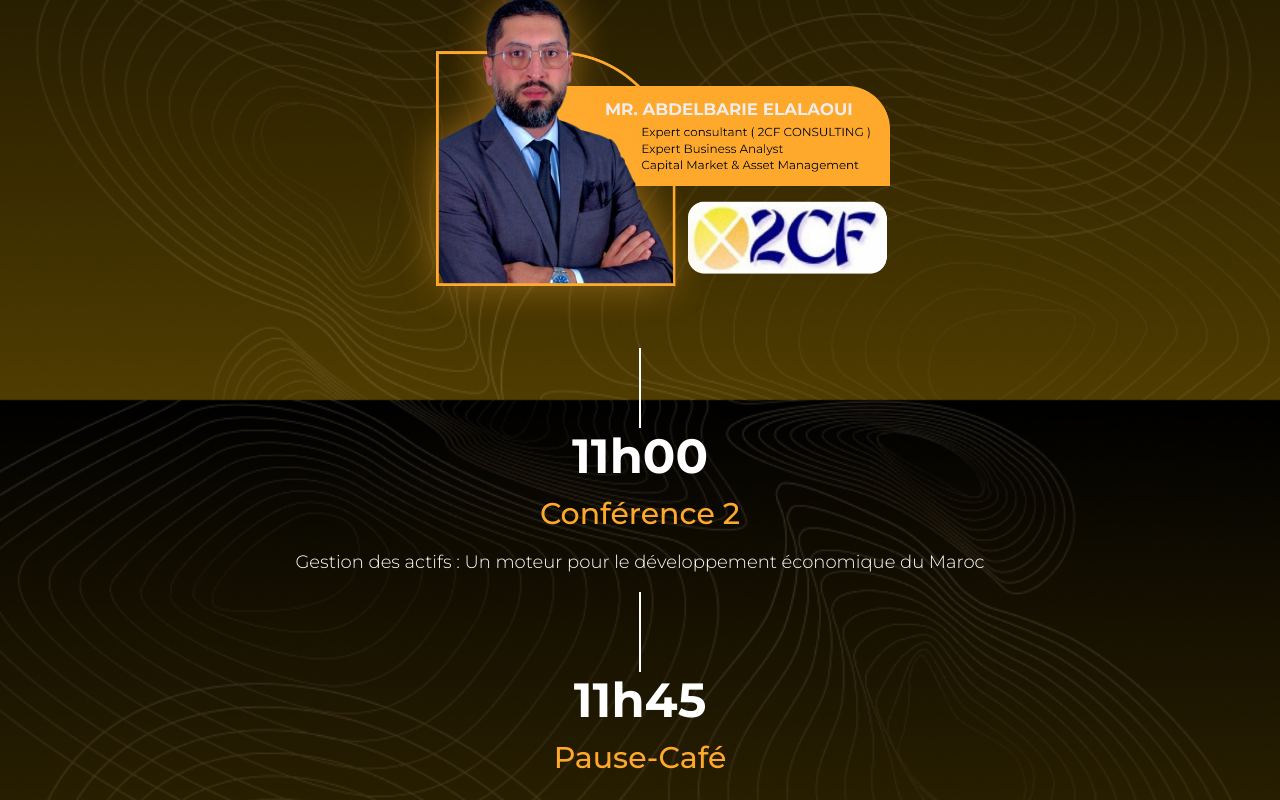
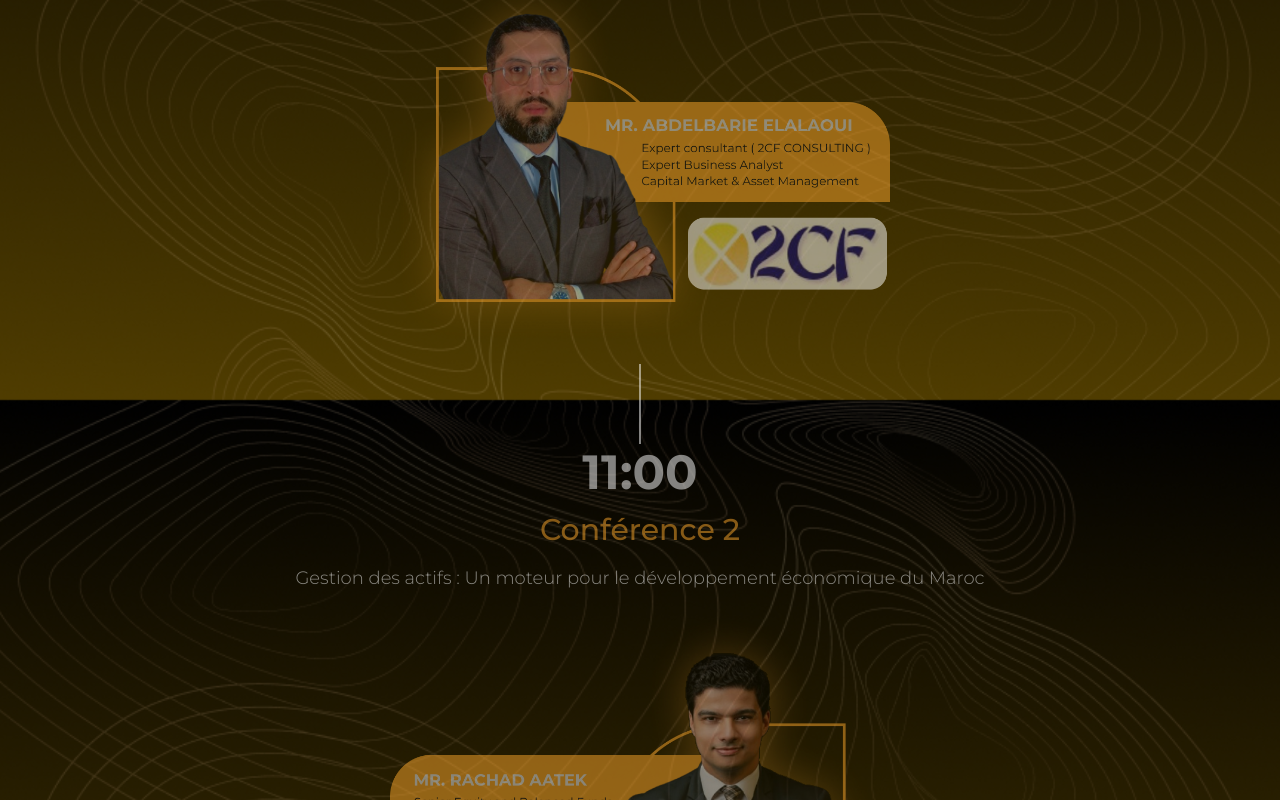
Before and after one commit to hassanelq/financial-day-planning, a Next.js app: page / in a window 1280 px wide. Shown: the part 2000-2800 px from the top of the page. Built offline with nearby package versions, Linux system fonts and the light colour scheme.

Commit message:
refactor: update programme structure to use arrays for images and standardize time format

```diff
--- a/app/page.js
+++ b/app/page.js
@@ -10,17 +10,17 @@ import comp from "../public/comp.png";
 export default function Home() {
   const programme = [
     {
-      time: "09h00",
+      time: "09:00",
       title: "Ouverture de la journée",
       details: [
         "Lecture de quelques versets du Coran par l’étudiant Mouad Sehlaoui",
         "Mot d'ouverture par le Directeur de l'ENSA-A, M. Hassan Hamdi",
         "Mot du coordinateur de la journée, M. Bou Mhamed Abdelhamid",
       ],
-      image: "",
+      images: [],
     },
     {
-      time: "10h00",
+      time: "10:00",
       title: "Conférence 1",
       details: [
         "L’Analyse quantitative dans la gestion des risques en Private equity",
@@ -28,86 +28,71 @@ export default function Home() {
       images: [conf1Img, conf3Img],
     },
     {
-      time: "11h00",
+      time: "11:00",
       title: "Conférence 2",
       details: [
         "Gestion des actifs : Un moteur pour le développement économique du Maroc",
       ],
-      image: [conf5Img],
+      images: [conf5Img],
     },
+    { time: "11:45", title: "Pause-Café", details: [], images: [] },
     {
-      time: "11h45",
-      title: "Pause-Café",
-      details: [],
-      images: "",
-    },
-    {
-      time: "12h15",
+      time: "12:15",
       title: "Conférence 3",
       details: ["Commando Front Office et les nouveaux horizons de la finance"],
       images: [conf4Img],
     },
     {
-      time: "12h45",
+      time: "12:45",
       title: "Conférence 4",
       details: ["Les Métiers de la Banque d’Investissement"],
       images: [conf2Img],
     },
+    { time: "13:30", title: "Pause Déjeuner", details: [], images: [] },
     {
-      time: "13h30",
-      title: "Pause Déjeuner",
+      time: "14:45",
+      title: "Lancement de la Plateforme",
       details: [],
-      images: "",
+      images: [],
     },
     {
-      time: "14h45",
-      title: "Lancement de la Plateforme",
-      details: [],
-      image: "",
+      time: "15:15",
+      title: "Présentation Étudiante (FID3)",
+      details: ["Présentation par Fatima Zahra Koukou"],
+      images: [],
     },
     {
-      time: "15h15",
-      title: "Présentation Étudiante (FID3)",
-      details: ["Présentation par Fatima Zahra Koukou"],
-      image: "",
-    },
-    {
-      time: "15h45",
+      time: "15:45",
       title: "Présentations Étudiants (FID2)",
       details: ["Bou Mhamed Abdelhamid", "Daniel Anonwodji"],
-      image: "",
+      images: [],
     },
+    { time: "16:15", title: "Compétition", details: [], images: [comp] },
     {
-      time: "16h15",
-      title: "Compétition",
-      details: [],
-      images: [comp],
-    },
-    {
-      time: "17h00",
+      time: "17:00",
       title: "Animation musicale",
       details: ["Gnaoua"],
-      image: "",
+      images: [],
     },
-    {
-      time: "Clôture de la Journée",
-      title: "",
-      details: [],
-      image: "",
-    },
+    { time: "20:00", title: "Clôture de la Journée", details: [], images: [] },
+    { time: "22:00", title: "Clôture de la Journée", details: [], images: [] },
+    { time: "23:00", title: "Clôture de la Journée", details: [], images: [] },
+    { time: "24:00", title: "Clôture de la Journée", details: [], images: [] },
   ];
+
+  const currentDate = new Date(); // Dynamically get today's date and time
 
   return (
     <section
       id="Programme"
       className="h-auto flex flex-col justify-center items-center text-center gap-14 px-[2vw] py-20"
     >
-      <div className="">
+      <div>
         <p className="text-[4rem] font-bold text-[#ffa92c] leading-none">
           Welcome
         </p>
         <p className="text-lg font-light">
-          to the 4th Edition of Financial day
+          to the 4th Edition of Financial Day
         </p>
       </div>
       <Image src={Logo} alt="Logo" className="w-[230px]" />
@@ -122,11 +107,34 @@ export default function Home() {
         <p className="text-xl">Tendances, Technologies et</p>
         <p className="text-xl">Opportunités de Marché</p>
       </div>
-      <div className="">
+      <div>
         <p className="text-[3rem] font-semibold pb-8 pt-16">Planning</p>
-        {programme.map((item, index) => (
+        {programme.map((item, index) => {
+          const eventStart = new Date("2024-11-20T" + item.time + ":00");
+          const nextEventStart =
+            index < programme.length - 1
+              ? new Date(
+                  currentDate.toDateString() + " " + programme[index + 1].time
+                )
+              : null;
+
+          const status =
+            eventStart < currentDate &&
+            (!nextEventStart || currentDate < nextEventStart)
+              ? "current"
+              : eventStart < currentDate
+              ? "past"
+              : "upcoming";
+
+          return (
             <div
-            className="flex flex-col gap-4 text-center items-center justify-center"
+              className={`flex flex-col gap-4 text-center items-center justify-center ${
+                status === "past"
+                  ? "opacity-50"
+                  : status === "current"
+                  ? " rounded-xl border-2 border-[#ffa92c] p-4"
+                  : ""
+              }`}
               key={index}
             >
               <div className="text-5xl font-semibold">{item.time}</div>
@@ -154,11 +162,12 @@ export default function Home() {
                   ))}
                 </div>
               )}
-            {index != programme.length - 1 && (
+              {index !== programme.length - 1 && (
                 <div className="w-[0px] border border-white h-20 mb-1"></div>
               )}
             </div>
-        ))}
+          );
+        })}
       </div>
     </section>
   );
```
Lines whose indentation alone changed are shown as unchanged.
